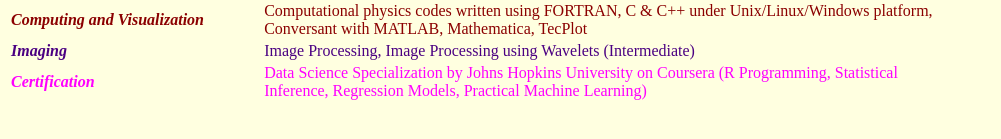
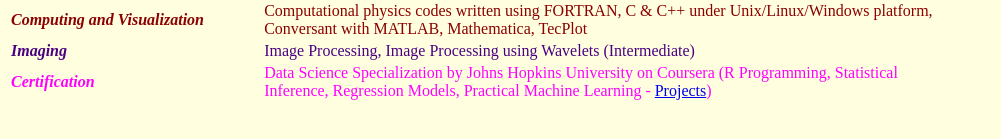
Before and after one commit to UmaBalakrishnan/UmaBalakrishnan.github.io, a plain HTML site: page index.html in a window 1280 px wide. Shown: the part 457-596 px from the top of the page, without its empty margins (0-1001 px from the left). Drawn offline with Linux system fonts and the light colour scheme.

Commit message:
Update index.html

```diff
--- a/index.html
+++ b/index.html
@@ -80,7 +80,7 @@ non-Newtonian Fluids, Computational Fluid Dynamics </td>
 
 <tr>
    <td colspan="2" style="width:20%;color: Magenta;"> <b> <i> Certification </b> </i> </td>
-   <td colspan="2" style="width:80%;color: Magenta;"> Data Science Specialization by Johns Hopkins University on Coursera (R Programming, Statistical Inference, Regression Models, Practical Machine Learning) </td>
+   <td colspan="2" style="width:80%;color: Magenta;"> Data Science Specialization by Johns Hopkins University on Coursera (R Programming, Statistical Inference, Regression Models, Practical Machine Learning - <a href="https://github.com/UmaBalakrishnan/MachineLearning" target=="_blank">Projects</a>) </td>
 </tr>
 </table>
 
```
